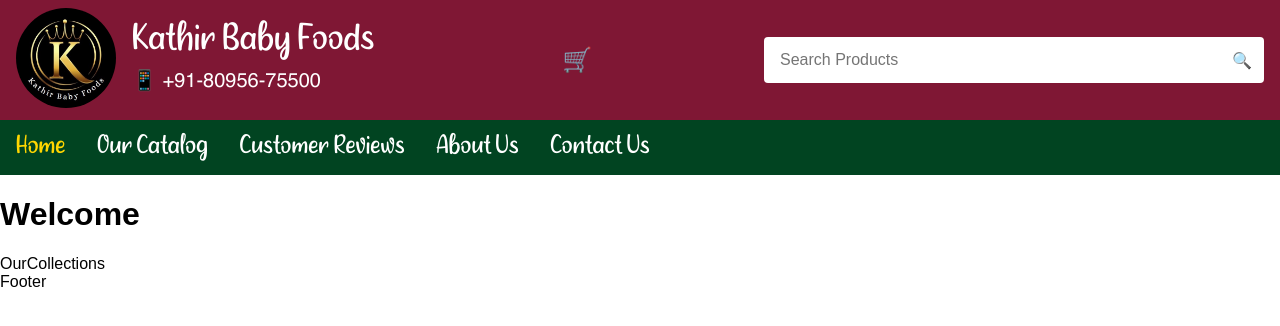
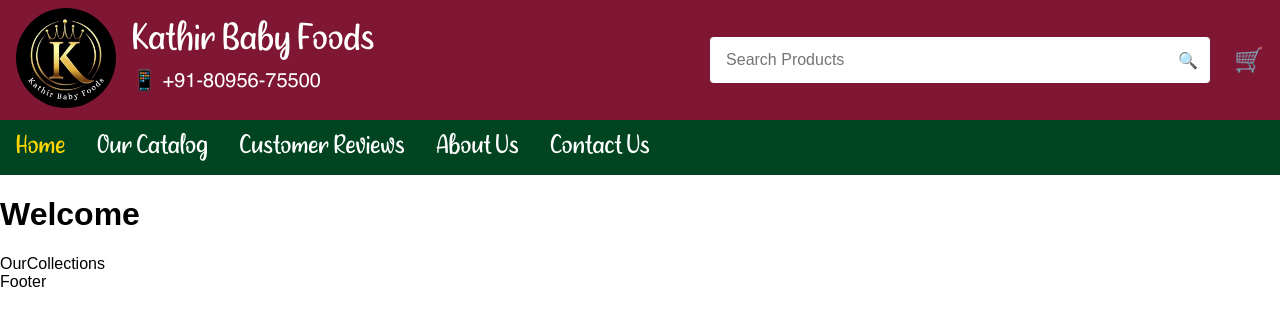
Before and after one commit to Deepa-Senthil/TamTree_KBF_Userportal_Nextjs, a Next.js app: page / in a window 1280 px wide. Shown: the top 326 px of the page. Built offline with nearby package versions, Linux system fonts and the light colour scheme.

Commit message:
search bar alignment issue fixes

```diff
--- a/src/component/Navbar.tsx
+++ b/src/component/Navbar.tsx
@@ -29,27 +29,34 @@
           </div>
         </div>
 
-        {/* Cart icon visible on all views */}
-        <Link href="/cart" className={styles.cart}>
-          🛒
-        </Link>
+        {/* Search and Cart Group (Desktop) */}
+        <div className={styles["search-cart-group"]}>
+          <div className={styles["search-box"]}>
+            <input type="search" placeholder="Search Products" />
+            <span className={styles.icon}>🔍</span>
+          </div>
+          <Link href="/cart" className={styles.cart}>
+            🛒
+          </Link>
+        </div>
 
-        {/* Mobile-specific icons */}
+        {/* Mobile Icons (Search, Cart, Hamburger) */}
         <div className={styles.mobileIcons}>
           <span className={styles["mobile-search"]}>🔍</span>
-          <button className={styles.hamburger} onClick={toggleNav}>
+          <Link href="/cart" className={styles.cart}>
+            🛒
+          </Link>
+          <button
+            className={styles.hamburger}
+            onClick={toggleNav}
+            aria-label="Menu"
+          >
             ☰
           </button>
         </div>
-
-        {/* Desktop search box */}
-        <div className={styles["search-box"]}>
-          <input type="search" placeholder="Search Products" />
-          <span className={styles.icon}>🔍</span>
-        </div>
       </div>
 
-      {/* Navigation links */}
+      {/* Navigation Links */}
       <nav className={`${styles.navLinks} ${navOpen ? styles.open : ""}`}>
         {[
           { href: "/", label: "Home" },
--- a/src/styles/Home.module.scss
+++ b/src/styles/Home.module.scss
@@ -14,6 +14,10 @@
   justify-content: space-between;
   padding: 0.5rem 1rem;
   flex-wrap: wrap;
+
+  .search-cart-group {
+    display: none;
+  }
 }
 
 .brand {
@@ -109,9 +113,13 @@
 }
 
 .mobileIcons {
-  display: none; // mobile only
+  display: none;
   align-items: center;
   gap: 1rem;
+
+  .cart {
+    display: none;
+  }
 }
 
 .mobile-search {
@@ -142,8 +150,50 @@
   }
 }
 
-// ========= ✅ Mobile layout =========
+/* Desktop View */
+@media screen and (min-width: 769px) {
+  .top {
+    .search-cart-group {
+      display: flex;
+      align-items: center;
+      gap: 1.5rem;
+
+      .search-box {
+        width: 500px;
+        margin-right: 0;
+      }
+
+      .cart {
+        margin-left: 0;
+      }
+    }
+
+    .search-box:not(.search-cart-group .search-box),
+    .cart:not(.search-cart-group .cart) {
+      display: none;
+    }
+  }
+}
+
+/* Mobile View */
 @media screen and (max-width: 768px) {
+  .mobileIcons {
+    display: flex;
+
+    .cart {
+      display: block;
+      order: 2;
+      margin-left: 0;
+    }
+    .mobile-search {
+      order: 1;
+    }
+    .hamburger {
+      order: 3;
+      display: block;
+    }
+  }
+
   .top {
     flex-direction: row;
     align-items: center;
```
